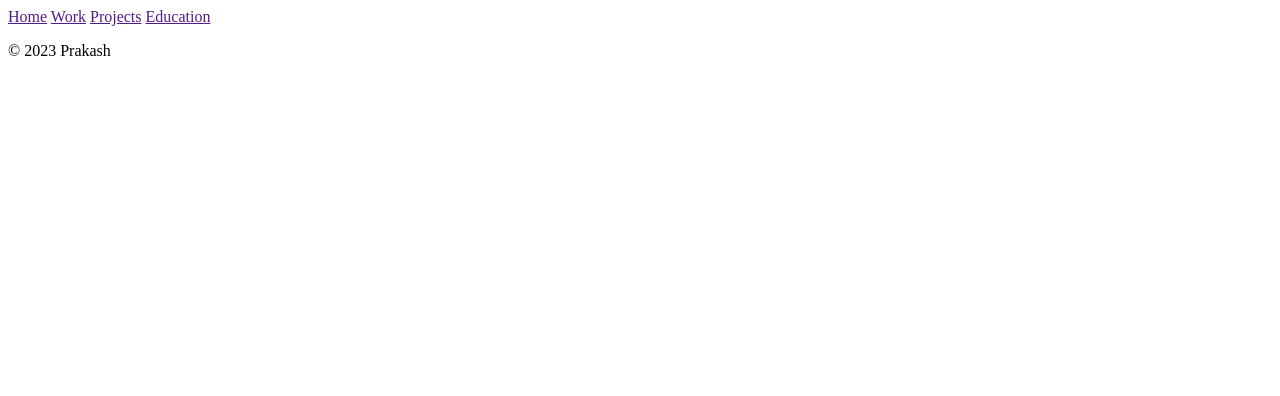
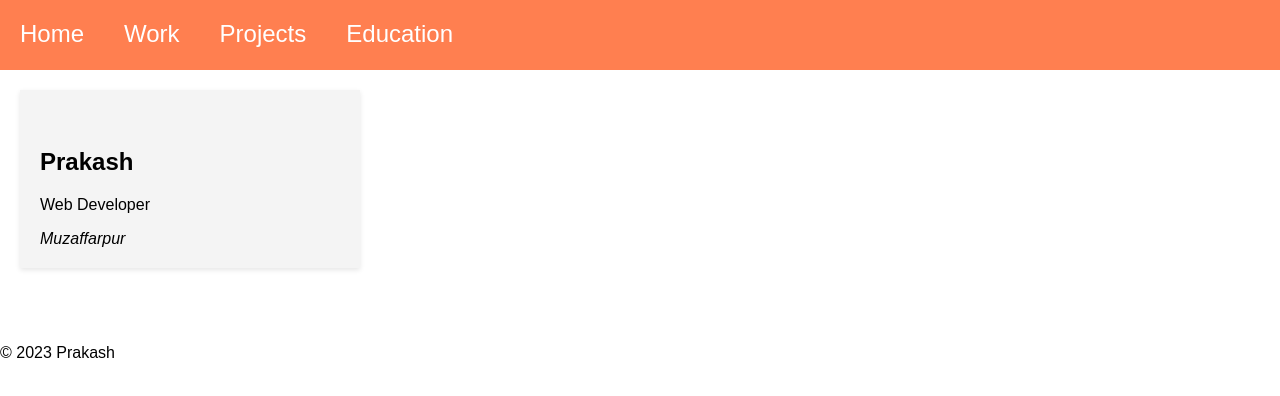
Before and after one commit to manishmishraonlits/personal-profile, a plain HTML site: page index.html in a window 1280 px wide. Drawn offline with Linux system fonts and the light colour scheme.

Commit message:
20250613

```diff
--- a/index.html
+++ b/index.html
@@ -13,9 +13,12 @@
         <a href="">Projects</a>
         <a href="">Education</a>
     </header>
-    <div>
+    <div class="container">
         <aside>
-
+            <img src="" alt="">
+            <h1>Prakash</h1>
+            <p>Web Developer</p>
+            <address>Muzaffarpur</address>
         </aside>
         <main>
 
--- a/style.css
+++ b/style.css
@@ -0,0 +1,38 @@
+body {
+    margin: 0;
+    padding: 0;
+    font-family: Arial, sans-serif;
+}
+
+header {
+    height: 70px;
+    background-color: coral;
+    display: flex;
+}
+
+header a {
+    color: white;
+    text-decoration: none;
+    padding: 20px;
+    font-size: 24px;
+}
+
+.container {
+    display: flex;
+    flex-direction: column;
+    padding: 20px;
+}
+
+aside {
+    width: 100%;
+    max-width: 300px;
+    background-color: #f4f4f4;
+    padding: 20px;
+    box-shadow: 0 2px 5px rgba(0, 0, 0, 0.1);
+}
+
+main {
+    width: 100%;
+    max-width: 1200px;
+    margin: 20px auto;
+}
```
